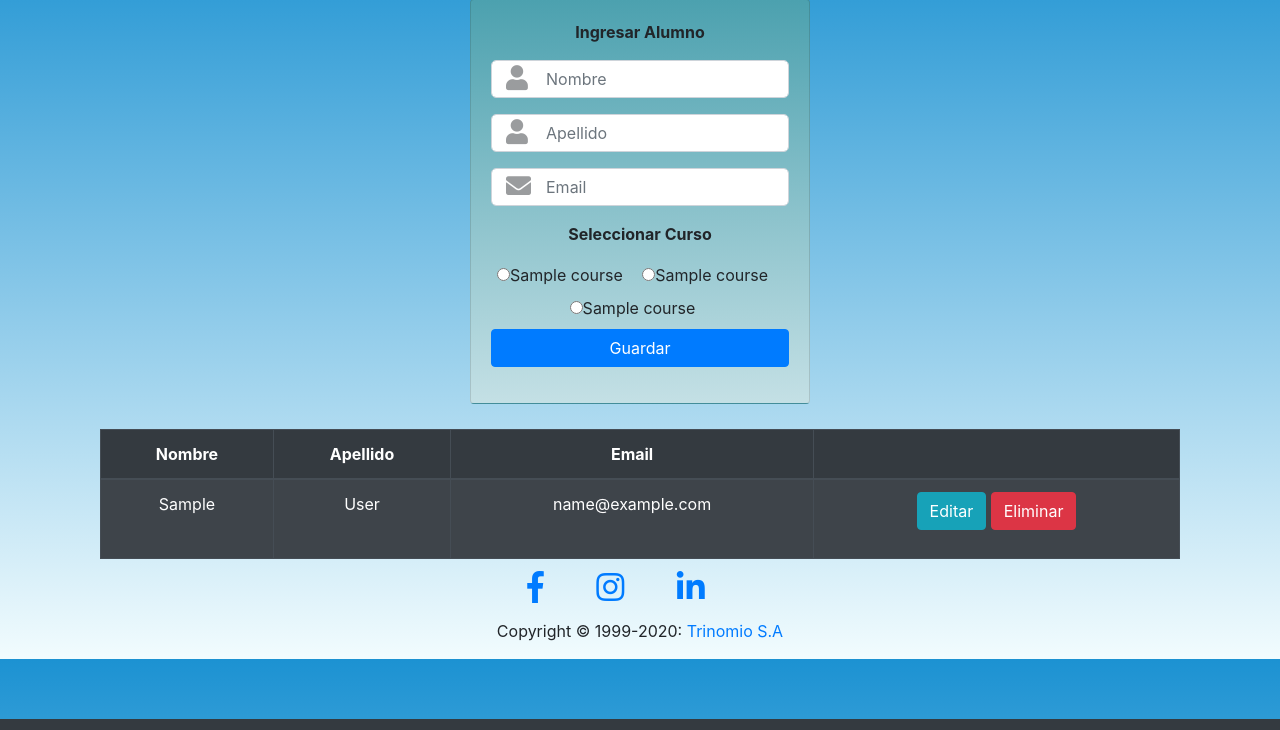
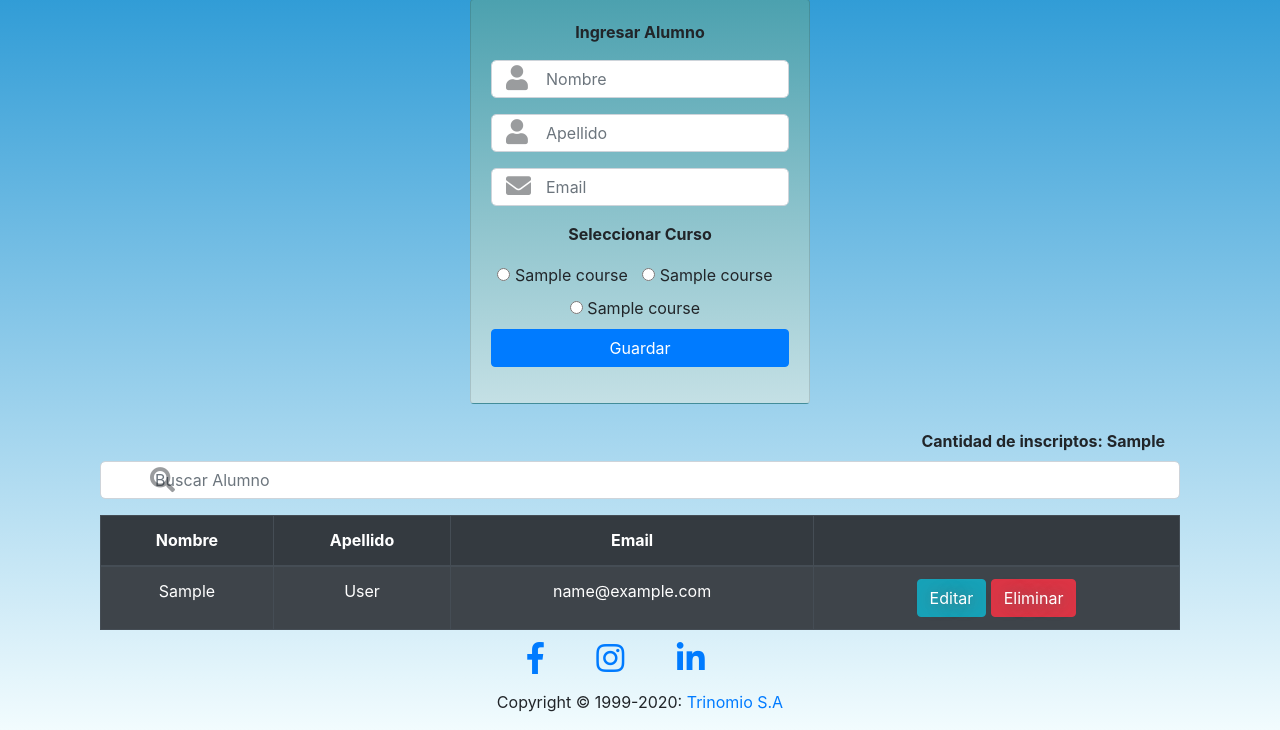
Before and after one commit to lordmaster11/Challege-Peoples, a Flask app: template templates/index.html in a window 1280 px wide. Shown: the part 81-811 px from the top of the page. Run offline with Flask 2, Linux system fonts and the light colour scheme; the template is opened without the code that fills it: most values are stand-ins (such as "Sample title", 1, 10 or a date in 2020); some libraries are stand-ins or nearby versions.

Commit message:
add filter the people and len_peoples

```diff
--- a/app.py
+++ b/app.py
@@ -10,7 +10,7 @@ app = Flask(__name__)
 def index():
     peoples = get_peoples()
     courses = get_courses()
-    return render_template('index.html', peoples=peoples, courses=courses)
+    return render_template('index.html', peoples=peoples, courses=courses, len_peoples=len(get_peoples()))
 
 @app.route('/', methods= ['POST'])
 def add_people():
@@ -32,7 +32,7 @@ def add_people():
         peoples = get_peoples()
         courses = get_courses()
 
-    return render_template('index.html', peoples=peoples, courses=courses)
+    return render_template('index.html', peoples=peoples, courses=courses, len_peoples=len(get_peoples()))
 
 @app.route('/delete/<id>')
 def delete(id):
@@ -40,14 +40,14 @@ def delete(id):
     peoples = get_peoples()
     courses = get_courses()
 
-    return render_template('index.html', peoples=peoples, courses=courses)
+    return render_template('index.html', peoples=peoples, courses=courses, len_peoples=len(get_peoples()))
 
 @app.route('/edit/<id>')
 def get_student(id):
     people = get_people(id)
     courses = get_courses()
 
-    return render_template('edit.html', people=people, courses=courses)
+    return render_template('edit.html', people=people, courses=courses, len_peoples=len(get_peoples()))
 
 @app.route('/update/<id>', methods= ['POST'])
 def update_people(id):
@@ -69,7 +69,7 @@ def update_people(id):
         peoples = get_peoples()
         courses = get_courses()
 
-    return render_template('index.html', peoples=peoples, courses=courses)
+    return render_template('index.html', peoples=peoples, courses=courses, len_peoples=len(get_peoples()))
 
 if __name__ == '__main__':
         app.run(debug=True)
--- a/static/css/main.css
+++ b/static/css/main.css
@@ -17,8 +17,11 @@ body {
     box-shadow: black;
 }
 
-table tr {
+table tr,
+td {
     text-align: center;
+    padding: 5px;
+    height: 50px;
 }
 
 .form-group input {
@@ -37,7 +40,7 @@ table tr {
 
 .checkboxes label {
     display: inline-block;
-    padding-right: 15px;
+    padding-right: 10px;
     white-space: pre-line;
     position: relative;
     bottom: .08em;
@@ -54,3 +57,19 @@ table tr {
 .container {
     padding-top: 25px;
 }
+
+.fa-search {
+    position: absolute;
+    left: 150px;
+    font-size: 25px;
+    padding-top: 6px;
+    opacity: 45%;
+}
+
+.btn-delete,
+.btn-edit {
+    -webkit-border-radius: 4;
+    -moz-border-radius: 4;
+    border-radius: 4px;
+    text-shadow: 1px 1px 15px #666666;
+}
--- a/static/js/main.js
+++ b/static/js/main.js
@@ -9,3 +9,12 @@ if (btnDelete) {
         });
     })
 }
+
+$(document).ready(function(){
+    $("#myInput").on("keyup", function() {
+      var value = $(this).val().toLowerCase();
+      $("#myTable tr").filter(function() {
+        $(this).toggle($(this).text().toLowerCase().indexOf(value) > -1)
+      });
+    });
+});
--- a/templates/edit.html
+++ b/templates/edit.html
@@ -25,11 +25,11 @@
                         <div class="checkboxes">
                                 <div>
                                         <label for="x"><input type="checkbox" name="course" value={{courses[0]['id']}}
-                                                        id="x"><span>{{courses[0]['name']}}</span></label>
+                                                        id="x"><span> {{courses[0]['name']}}</span></label>
                                         <label for="y"><input type="checkbox" name="course" value={{courses[1]['id']}}
-                                                        id="y"><span>{{courses[1]['name']}}</span></label>
+                                                        id="y"><span> {{courses[1]['name']}}</span></label>
                                         <label for="z"><input type="checkbox" name="course" value={{courses[2]['id']}}
-                                                        id="z"><span>{{courses[2]['name']}}</span></label>
+                                                        id="z"><span> {{courses[2]['name']}}</span></label>
                                 </div>
                         </div>
                         <div class="form-group">
--- a/templates/index.html
+++ b/templates/index.html
@@ -26,14 +26,11 @@
                                 <div>
                                         <div class="checkboxes">
                                                 <label for="x"><input type="radio" name="course"
-                                                                value={{courses[0]['id']}} id="x"
-                                                                required><span>{{courses[0]['name']}}</span></label>
+                                                                value={{courses[0]['id']}} id="x" required><span> {{courses[0]['name']}}</span></label>
                                                 <label for="y"><input type="radio" name="course"
-                                                                value={{courses[1]['id']}} id="y"
-                                                                required><span>{{courses[1]['name']}}</span></label>
+                                                                value={{courses[1]['id']}} id="y" required><span> {{courses[1]['name']}}</span></label>
                                                 <label for="z"><input type="radio" name="course"
-                                                                value={{courses[2]['id']}} id="z"
-                                                                required><span>{{courses[2]['name']}}</span></label>
+                                                                value={{courses[2]['id']}} id="z" required><span> {{courses[2]['name']}}</span></label>
                                         </div>
                                 </div>
                                 <div class="form-group">
@@ -44,6 +41,17 @@
         </div>
 
         <div class="container">
+                <label class="control-label col-sm-12 text-right"><b>Cantidad de inscriptos: {{len_peoples}}</b></label>
+
+                <form role="form">
+                        <form class="form-inline">
+                                <div class="form-group">
+                                        <i class="fas fa-search"></i>
+                                        <input class="form-control" id="myInput" placeholder="Buscar Alumno">
+                                </div>
+                        </form>
+                </form>
+
                 <div class="table-responsive">
                         <table class="table table-hover table-bordered table table-striped table-dark">
                                 <thead>
@@ -52,16 +60,16 @@
                                         <td><b>Email</b></td>
                                         <td> </td>
                                 </thead>
-                                <tbody>
+                                <tbody id="myTable">
                                         {% for people in peoples %}
                                         <tr>
                                                 <td>{{people['first_name']}}</td>
                                                 <td>{{people['last_name']}}</td>
                                                 <td>{{people['email']}}</td>
                                                 <td>
-                                                        <div class="form-group text-center">
+                                                        <div class="form-group-btn text-center">
                                                                 <a href="/edit/{{people['id']}}"
-                                                                        class="btn btn-info">Editar</a>
+                                                                        class="btn btn-info btn-edit">Editar</a>
                                                                 <a href="/delete/{{people['id']}}"
                                                                         class="btn btn-danger btn-delete">Eliminar</a>
                                                                 <div>
```
